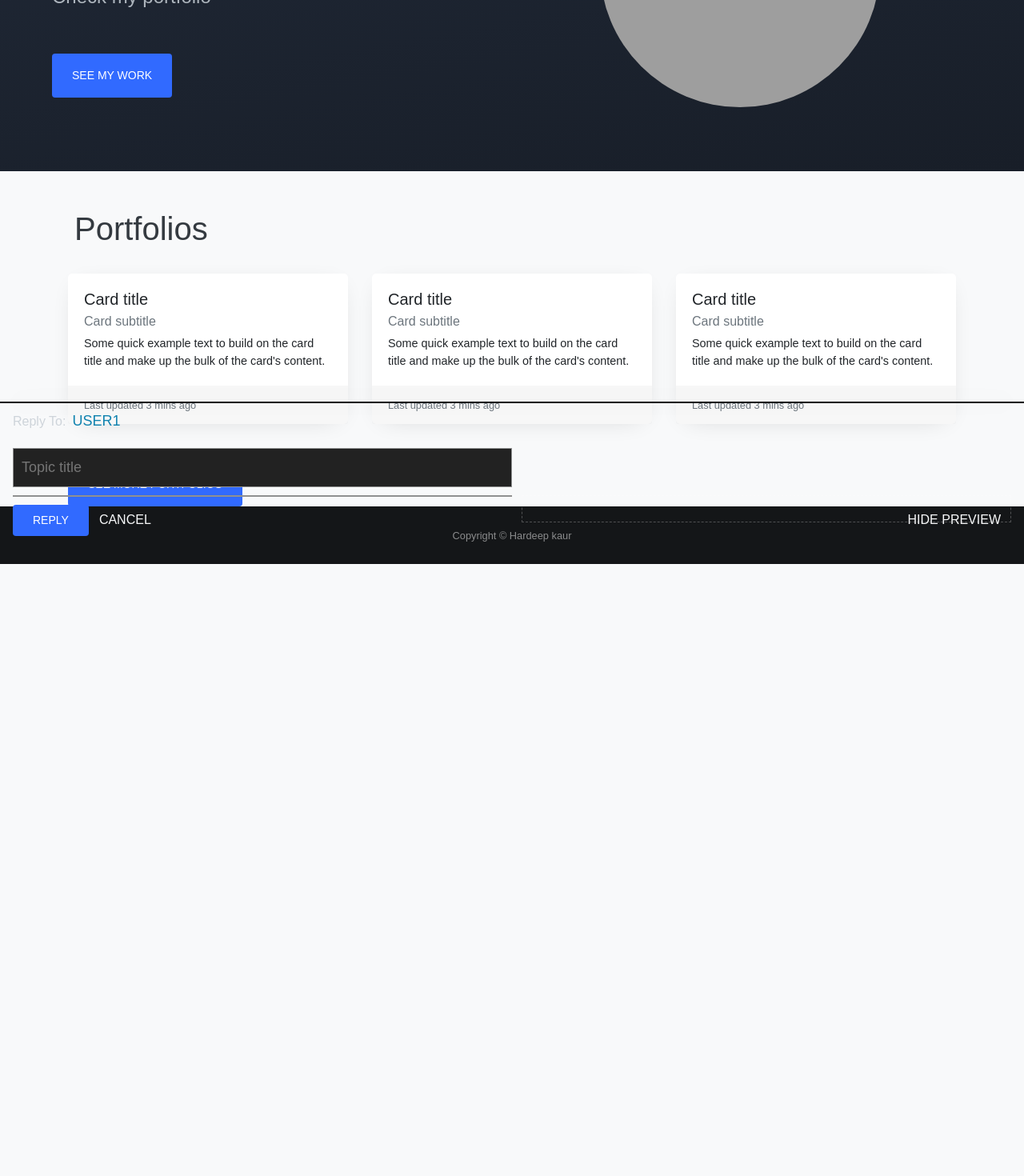
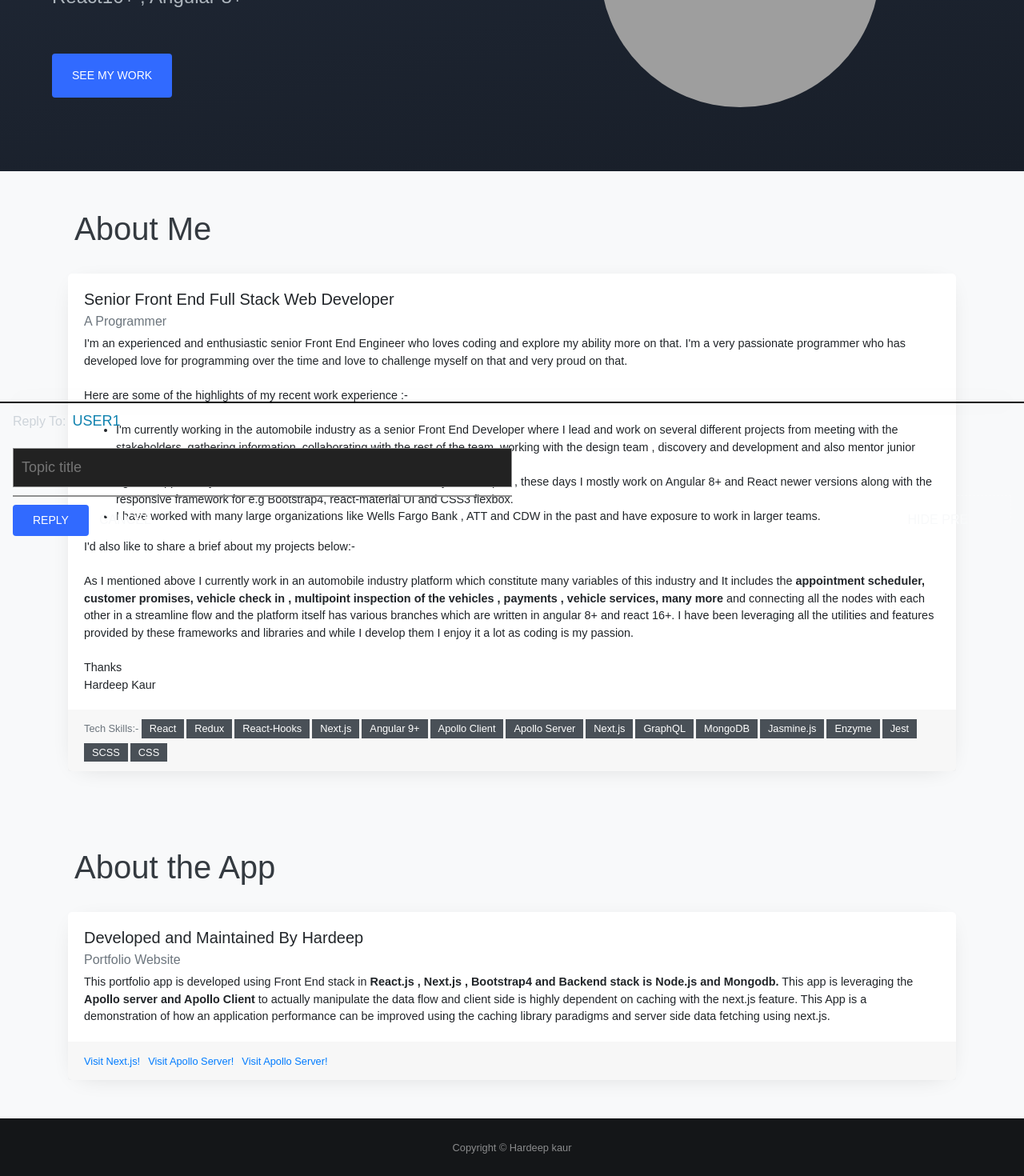
Before and after one commit to nehadeep/hardeep-portfolio-2021, a Next.js app: page / in a window 1280 px wide. Shown: the part 296-1766 px from the top of the page at 80% size. Before the commit the page ends 1001 px from the top, so only its background shows below. Built offline with nearby package versions, Linux system fonts and the light colour scheme; grey boxes are pictures that could not be loaded.

Commit message:
added info on the home page

```diff
--- a/Models/techStackData.js
+++ b/Models/techStackData.js
@@ -12,12 +12,24 @@ export const TECHSTACK = [
         label: "React-Hooks",
     },
     {
+        value: "Next.js",
+        label: "Next.js",
+    },
+    {
         value: "Angular 9+",
         label: "Angular 9+",
     },
     {
-        value: "Node.js",
-        label: "Node.js",
+        value: "Apollo Client",
+        label: "Apollo Client",
+    },
+    {
+        value: "Apollo Server",
+        label: "Apollo Server",
+    },
+    {
+        value: "Next.js",
+        label: "Next.js",
     },
     {
         value: "GraphQL",
--- a/components/shared/Hero.js
+++ b/components/shared/Hero.js
@@ -1,3 +1,6 @@
+import {Nav} from "react-bootstrap";
+import React from "react";
+import {AppLink} from "./Navbar";
 
 
 const Hero = ()=>{
@@ -5,10 +8,13 @@ const Hero = ()=>{
         <section className="fj-hero">
             <div className="fj-hero-wrapper row">
                 <div className="hero-left col-md-6">
-                    <h1 className="white hero-title">Hey I'm Hardeep Kaur. Experienced Senior Front End developer</h1>
-                    <h2 className="white hero-subtitle">Check my portfolio</h2>
+                    <h1 className="white hero-title">Hey I'm Hardeep Kaur. Experienced Senior Front End Developer</h1>
+                    <h2 className="white hero-subtitle">React16+ , Angular 8+</h2>
                     <div className="button-container">
-                        <a href="" className="btn btn-main bg-blue ttu">See my work</a>
+                        <AppLink href="/portfolios" className="btn btn-main bg-blue ttu">
+                            See my work
+                        </AppLink>
+
                     </div>
                 </div>
                 <div className="hero-right col-md-6">
--- a/components/shared/Navbar.js
+++ b/components/shared/Navbar.js
@@ -4,7 +4,7 @@ import Link from "next/link";
 import withApollo from "@/hoc/withApollo";
 import {useLazyGetUser} from "@/apollo/actions";
 
-const AppLink = ({children, className, href}) =>
+export const AppLink = ({children, className, href}) =>
     <Link href={href}>
         <a className={className}>{children}</a>
     </Link>
@@ -41,9 +41,9 @@ const AppNavbar = () =>{
                         <AppLink href="/portfolios" className="nav-link mr-3">
                         Portfolio
                         </AppLink>
-                        <AppLink  href="/forum/categories" className="nav-link mr-3">
-                          Forums
-                        </AppLink>
+                        {/*<AppLink  href="/forum/categories" className="nav-link mr-3">*/}
+                        {/*  Forums*/}
+                        {/*</AppLink>*/}
                         <AppLink href="/cv" className="nav-link mr-3">
                            Cv
                         </AppLink>
--- a/pages/index.js
+++ b/pages/index.js
@@ -1,4 +1,5 @@
 import BaseLayout from "../layouts/BaseLayout";
+import {TECHSTACK} from "../Models/techStackData";
 
 
 const Home = () => (
@@ -6,51 +7,119 @@ const Home = () => (
       <section className="section-title">
         <div className="px-2">
           <div className="pt-5 pb-4">
-              <h1>Portfolios</h1>
+            <h1>About Me</h1>
           </div>
         </div>
       </section>
       <section className="pb-5">
         <div className="row">
-            <div className="col-md-4">
+          <div className="col-md-12">
             <div className="card subtle-shadow no-border">
               <div className="card-body">
-                  <h5 className="card-title">Card title</h5>
-                  <h6 className="card-subtitle mb-2 text-muted">Card subtitle</h6>
-                  <p className="card-text fs-2">Some quick example text to build on the card title and make up the bulk of the card's content.</p>
+                <h5 className="card-title">Senior Front End Full Stack Web Developer</h5>
+                <h6 className="card-subtitle mb-2 text-muted">A Programmer</h6>
+                <div className="card-text fs-2">
+                  I'm an experienced and enthusiastic senior Front End Engineer who loves coding and explore my ability more on that. I'm a very passionate programmer who has developed love for programming over the time and love to challenge myself on that and very proud on that.<br/><br/>
+
+                  Here are some of the highlights of my recent work experience :- <br/><br/>
+
+                  <ul>
+                    <li>
+                      I'm currently working in the automobile industry as a senior Front End Developer where I lead and work on several different projects from meeting with the stakeholders, gathering information, collaborating with the rest of the team, working with the design team , discovery and development and also mentor junior developers. I wear multiple hats.
+                    </li>
+                    <li>
+                      I got an opportunity to work on several different tech stacks in my career span , these days I mostly work on Angular 8+ and React newer versions along with the responsive framework for e.g Bootstrap4, react-material UI and CSS3 flexbox.
+
+                    </li>
+                    <li>
+                      I have worked with many large organizations like Wells Fargo Bank , ATT and CDW in the past and have exposure to work in larger teams.
+
+                    </li>
+                  </ul>
+
+
+                  I'd also like to share a brief about my projects below:- <br/><br/>
+
+                  As I mentioned above I currently work in an automobile industry platform which constitute many variables of this industry and It includes the <strong> appointment scheduler, customer promises, vehicle check in , multipoint inspection of the vehicles , payments , vehicle services, many more </strong>and connecting all the nodes with each other in a streamline flow and the platform itself has various branches which are written in angular 8+ and react 16+. I have been leveraging all the utilities and features provided by these frameworks and libraries and while I develop them I enjoy it a lot as coding is my passion.
+                  <br/>
+                  <br/>
+                  Thanks <br/>
+                  Hardeep Kaur
+
+                </div>
               </div>
               <div className="card-footer no-border">
-                  <small className="text-muted">Last updated 3 mins ago</small>
+                <small className="text-muted">
+                <div className="tech-skills-container"><label>Tech Skills</label>:-&nbsp;
+                  {TECHSTACK.map((val, index)=>{
+                    return <span className="tech-skills" key={index}>{val.label}</span>
+                  })}
+
                 </div>
-              </div>
-            </div>
-            <div className="col-md-4">
-              <div className="card subtle-shadow no-border">
-                <div className="card-body">
-                  <h5 className="card-title">Card title</h5>
-                  <h6 className="card-subtitle mb-2 text-muted">Card subtitle</h6>
-                  <p className="card-text fs-2 ">Some quick example text to build on the card title and make up the bulk of the card's content.</p>
-                </div>
-                <div className="card-footer no-border">
-                  <small className="text-muted">Last updated 3 mins ago</small>
-                </div>
-              </div>
-            </div>
-            <div className="col-md-4">
-              <div className="card subtle-shadow no-border">
-                <div className="card-body">
-                  <h5 className="card-title">Card title</h5>
-                  <h6 className="card-subtitle mb-2 text-muted">Card subtitle</h6>
-                  <p className="card-text fs-2 ">Some quick example text to build on the card title and make up the bulk of the card's content.</p>
-                </div>
-                <div className="card-footer no-border">
-                  <small className="text-muted">Last updated 3 mins ago</small>
+                </small>
               </div>
             </div>
           </div>
         </div>
       </section>
-        <a href="" className="btn btn-main bg-blue ttu">See More Portfolios</a>
+        <section className="section-title">
+              <div className="px-2">
+                <div className="pt-5 pb-4">
+                  <h1>About the App</h1>
+                </div>
+              </div>
+            </section>
+            <section className="pb-5">
+              <div className="row">
+                <div className="col-md-12">
+              <div className="card subtle-shadow no-border">
+                <div className="card-body">
+                  <h5 className="card-title">Developed and Maintained By Hardeep</h5>
+                  <h6 className="card-subtitle mb-2 text-muted">Portfolio Website</h6>
+                  <p className="card-text fs-2">
+                    This portfolio app is developed using Front End stack in <strong>React.js , Next.js , Bootstrap4 and Backend stack is Node.js and Mongodb.</strong> This app is leveraging the <strong>Apollo server and Apollo Client </strong> to
+                    actually manipulate the data flow and client side is highly dependent on caching with the next.js feature.
+                    This App is a demonstration of how an application performance can be improved using the caching library paradigms and server side data fetching using next.js.
+
+                  </p>
+                </div>
+                <div className="card-footer no-border">
+                  <small className="text-muted">
+                    <a className="external-links" href="https://nextjs.org/docs" target="_blank">Visit Next.js!</a>
+                    <a className="external-links" href="https://www.apollographql.com/docs/apollo-server/" target="_blank">Visit Apollo Server!</a>
+                    <a className="external-links" href="https://www.apollographql.com/docs/react/" target="_blank">Visit Apollo Server!</a>
+
+                  </small>
+                </div>
+              </div>
+            </div>
+        {/*    <div className="col-md-4">*/}
+        {/*      <div className="card subtle-shadow no-border">*/}
+        {/*        <div className="card-body">*/}
+        {/*          <h5 className="card-title">Card title</h5>*/}
+        {/*          <h6 className="card-subtitle mb-2 text-muted">Card subtitle</h6>*/}
+        {/*          <p className="card-text fs-2 ">Some quick example text to build on the card title and make up the bulk of the card's content.</p>*/}
+        {/*        </div>*/}
+        {/*        <div className="card-footer no-border">*/}
+        {/*          <small className="text-muted">Last updated 3 mins ago</small>*/}
+        {/*        </div>*/}
+        {/*      </div>*/}
+        {/*    </div>*/}
+        {/*    <div className="col-md-4">*/}
+        {/*      <div className="card subtle-shadow no-border">*/}
+        {/*        <div className="card-body">*/}
+        {/*          <h5 className="card-title">Card title</h5>*/}
+        {/*          <h6 className="card-subtitle mb-2 text-muted">Card subtitle</h6>*/}
+        {/*          <p className="card-text fs-2 ">Some quick example text to build on the card title and make up the bulk of the card's content.</p>*/}
+        {/*        </div>*/}
+        {/*        <div className="card-footer no-border">*/}
+        {/*          <small className="text-muted">Last updated 3 mins ago</small>*/}
+        {/*        </div>*/}
+        {/*      </div>*/}
+        {/*    </div>*/}
+          </div>
+        </section>
+        {/*<a href="" className="btn btn-main bg-blue ttu">See More Portfolios</a>*/}
 
 
       <div className='reply-controls'>
--- a/styles/index.scss
+++ b/styles/index.scss
@@ -833,6 +833,21 @@ html {
   float: right;
 }
 
+.tech-skills-container{
+  display: block;
+}
+
+.tech-skills{
+  padding: 2px 10px;
+  background-color: $gray-70;
+  color: $white;
+  margin-right: 3px;
+  display: inline-block;
+}
+.external-links{
+  margin-right: 10px;
+}
+
 //ui spinner loader css
 .spinner-container{
   position: absolute;
--- a/utils/helperFun.js
+++ b/utils/helperFun.js
@@ -1,3 +1,3 @@
 import moment from "moment";
 
-export const formatDate = date => moment.unix(date/1000).format('DD/MM/YYYY');
+export const formatDate = date => moment.unix(date/1000).format('MM/DD/YYYY');
```
Also changed, not shown: components/portfolios/PortfolioCard.js (+8 -1 lines). Lines whose indentation alone changed are shown as unchanged.
